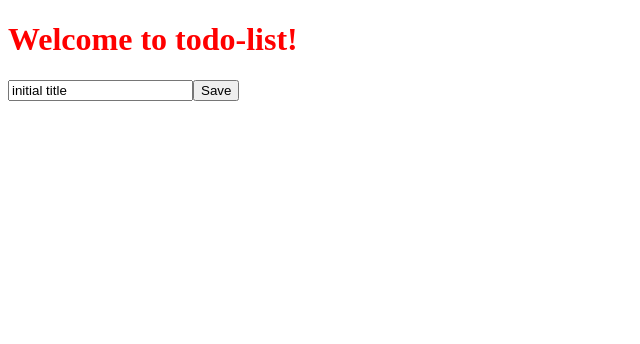
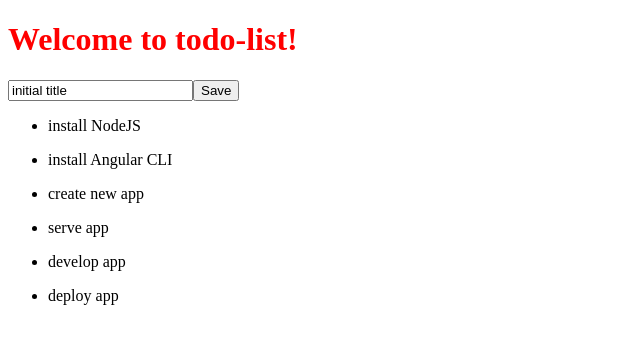
Before and after one commit to TanyaObraztsova/ng-girls-todo, an Angular app: page / in a window 1280 px wide. Shown: the top 344 px of the page, without its empty margins (0-640 px from the left). Built offline with nearby package versions, Linux system fonts and the light colour scheme.

Commit message:
Added 'todo-item' component

```diff
--- a/src/app/app.component.html
+++ b/src/app/app.component.html
@@ -3,3 +3,9 @@
 </h1>
 
 <app-input-button-unit></app-input-button-unit>
+
+<ul>
+  <li *ngFor="let todoItem of todoList">
+    <app-todo-item [item]="todoItem"></app-todo-item>
+  </li>
+</ul>
--- a/src/app/app.component.ts
+++ b/src/app/app.component.ts
@@ -7,4 +7,12 @@ import { Component } from '@angular/core';
 })
 export class AppComponent {
   title = 'todo-list';
+  todoList = [
+    {title: 'install NodeJS'},
+    {title: 'install Angular CLI'},
+    {title: 'create new app'},
+    {title: 'serve app'},
+    {title: 'develop app'},
+    {title: 'deploy app'},
+  ];
 }
--- a/src/app/app.module.ts
+++ b/src/app/app.module.ts
@@ -3,11 +3,13 @@ import { NgModule } from '@angular/core';
 
 import { AppComponent } from './app.component';
 import { InputButtonUnitComponent } from './input-button-unit/input-button-unit.component';
+import { TodoItemComponent } from './todo-item/todo-item.component';
 
 @NgModule({
   declarations: [
     AppComponent,
-    InputButtonUnitComponent
+    InputButtonUnitComponent,
+    TodoItemComponent
   ],
   imports: [
     BrowserModule
--- /dev/null
+++ b/src/app/todo-item/todo-item.component.html
@@ -0,0 +1 @@
+<p *ngIf="item.title">{{ item.title }}</p>
--- /dev/null
+++ b/src/app/todo-item/todo-item.component.ts
@@ -0,0 +1,18 @@
+import { Component, Input, OnInit } from '@angular/core';
+
+export interface Item {
+  title?: string
+}
+
+@Component({
+  selector: 'app-todo-item',
+  templateUrl: './todo-item.component.html',
+  styleUrls: ['./todo-item.component.scss']
+})
+export class TodoItemComponent implements OnInit {
+  @Input() item: Item = {};
+
+  constructor() {}
+
+  ngOnInit(): void {}
+}
```
Also changed, not shown: src/app/todo-item/todo-item.component.scss (added), 1 other file (tests, documents, lock files or other folders).
